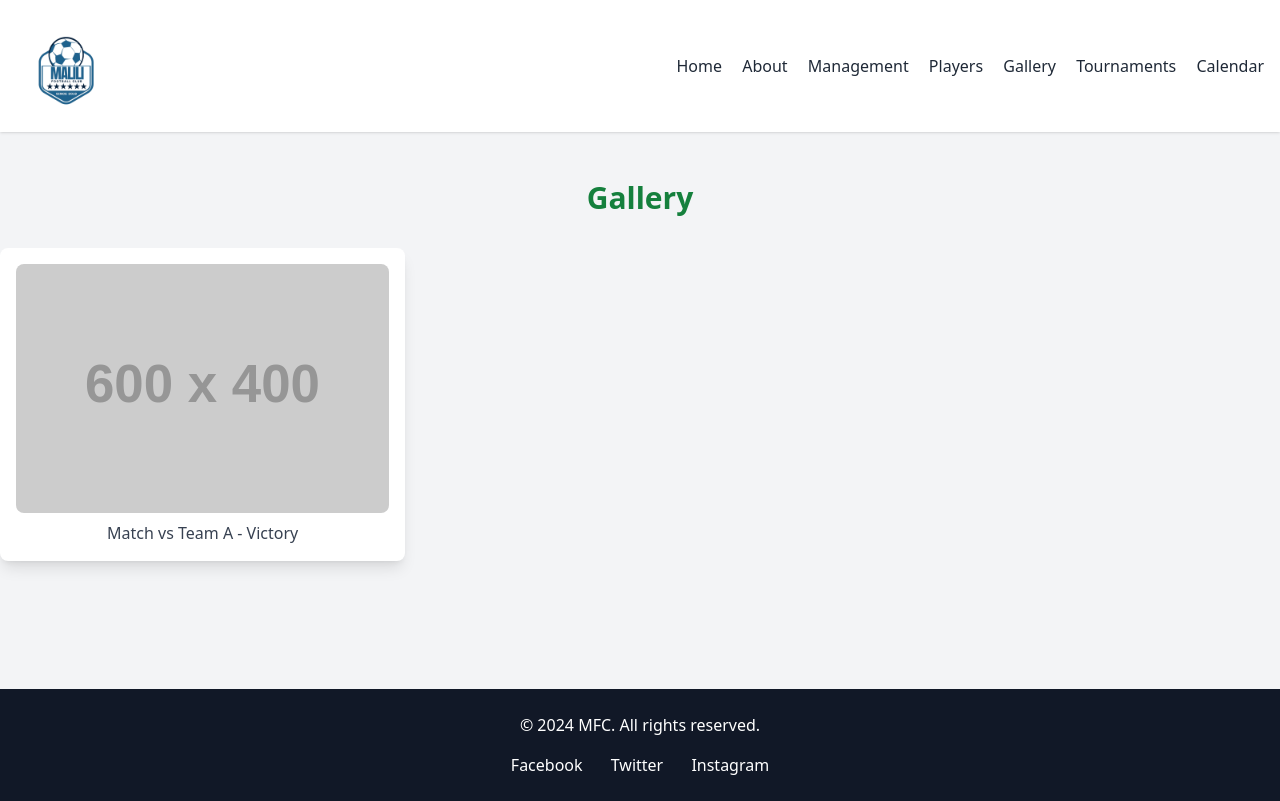
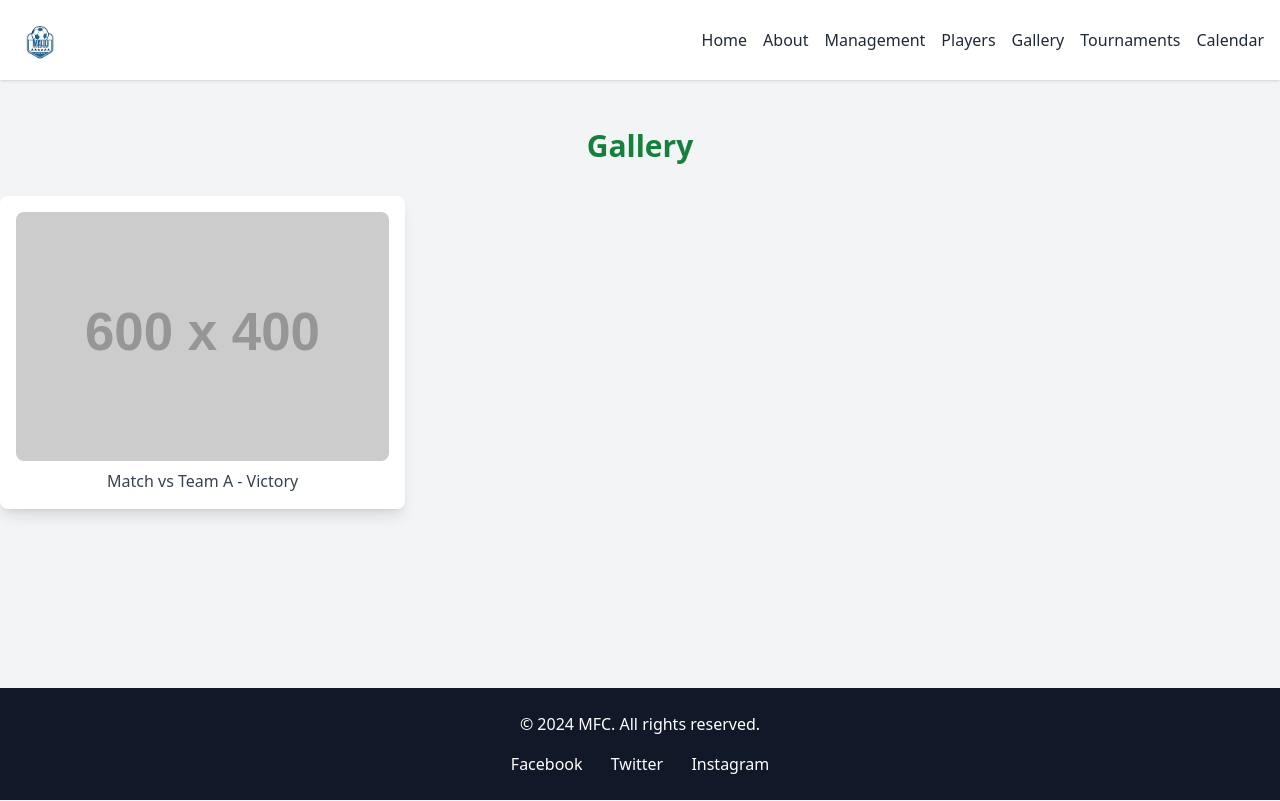
Before and after one commit to ThaGreatFikshun/malili-fc, a plain HTML site: page gallery.html in a window 1280 px wide. Drawn offline with nearby package versions, Linux system fonts and the light colour scheme; placeholder pictures from the web are drawn by us.

Commit message:
Enhance 'Gallery' page with updated layout and improved visuals

```diff
--- a/gallery.html
+++ b/gallery.html
@@ -1,30 +1,72 @@
 <!DOCTYPE html>
 <html lang="en">
+
 <head>
     <meta charset="UTF-8">
     <meta name="viewport" content="width=device-width, initial-scale=1.0">
     <title>MFC - Gallery</title>
     <script src="https://cdn.tailwindcss.com"></script>
+    <style>
+        body {
+            display: flex;
+            flex-direction: column;
+            min-height: 100vh;
+            scroll-behavior: smooth;
+        }
+        main {
+            flex: 1;
+        }
+        .menu-icon {
+            display: none;
+        }
+        .menu-items {
+            display: flex;
+        }
+        @media (max-width: 768px) {
+            .menu-icon {
+                display: block;
+            }
+            .menu-items {
+                display: none;
+                flex-direction: column;
+                background-color: #ffffff;
+                position: absolute;
+                top: 100%;
+                left: 0;
+                right: 0;
+                z-index: 10;
+            }
+            .menu-items.show {
+                display: flex;
+            }
+        }
+    </style>
 </head>
-<body class="bg-gray-100 text-gray-800">
+
+<body class="bg-gray-100 text-gray-800 flex flex-col min-h-screen">
     <!-- Header -->
     <header class="bg-white shadow p-4">
-        <div class="container mx-auto flex justify-between items-center">
-            <div class="text-2xl font-bold text-green-700"><img src="assets/images/MFC_Badge_Logo-removebg-preview.png" alt="" width="100px" height="100px"></div>
-            <nav class="space-x-4">
-                <a href="index.html" class="hover:text-green-700">Home</a>
-                <a href="about.html" class="hover:text-green-700">About</a>
-                <a href="management.html" class="hover:text-green-700">Management</a>
-                <a href="players.html" class="hover:text-green-700">Players</a>
-                <a href="gallery.html" class="hover:text-green-700">Gallery</a>
-                <a href="tournaments.html" class="hover:text-green-700">Tournaments</a>
-                <a href="calendar.html" class="hover:text-green-700">Calendar</a>
+        <div class="container mx-auto flex justify-between items-center relative">
+            <div class="text-2xl font-bold text-green-700">
+                <img src="assets/images/MFC_Badge_Logo-removebg-preview.png" alt="MFC Logo" class="h-12 w-auto">
+            </div>
+            <nav>
+                <button class="menu-icon text-3xl focus:outline-none" onclick="toggleMenu()">☰</button>
+                <ul class="menu-items space-x-4">
+                    <li><a href="index.html" class="hover:text-green-700">Home</a></li>
+                    <li><a href="about.html" class="hover:text-green-700">About</a></li>
+                    <li><a href="management.html" class="hover:text-green-700">Management</a></li>
+                    <li><a href="players.html" class="hover:text-green-700">Players</a></li>
+                    <li><a href="gallery.html" class="hover:text-green-700">Gallery</a></li>
+                    <li><a href="tournaments.html" class="hover:text-green-700">Tournaments</a></li>
+                    <li><a href="calendar.html" class="hover:text-green-700">Calendar</a></li>
+                </ul>
             </nav>
         </div>
     </header>
 
     <!-- Gallery -->
-    <section class="py-12 text-center">
+    <section class="py-12 text-center flex-grow">
         <div class="container mx-auto">
             <h2 class="text-3xl font-bold text-green-700">Gallery</h2>
             <div class="mt-8 grid grid-cols-1 md:grid-cols-2 lg:grid-cols-3 gap-8">
@@ -39,7 +81,7 @@
     </section>
 
     <!-- Footer -->
-    <footer class="bg-gray-900 text-white py-6 mt-20">
+    <footer class="bg-gray-900 text-white py-6 mt-auto">
         <div class="container mx-auto text-center">
             <p>&copy; 2024 MFC. All rights reserved.</p>
             <div class="mt-4">
@@ -49,5 +91,13 @@
             </div>
         </div>
     </footer>
+
+    <script>
+        function toggleMenu() {
+            const menuItems = document.querySelector('.menu-items');
+            menuItems.classList.toggle('show');
+        }
+    </script>
 </body>
+
 </html>
```
